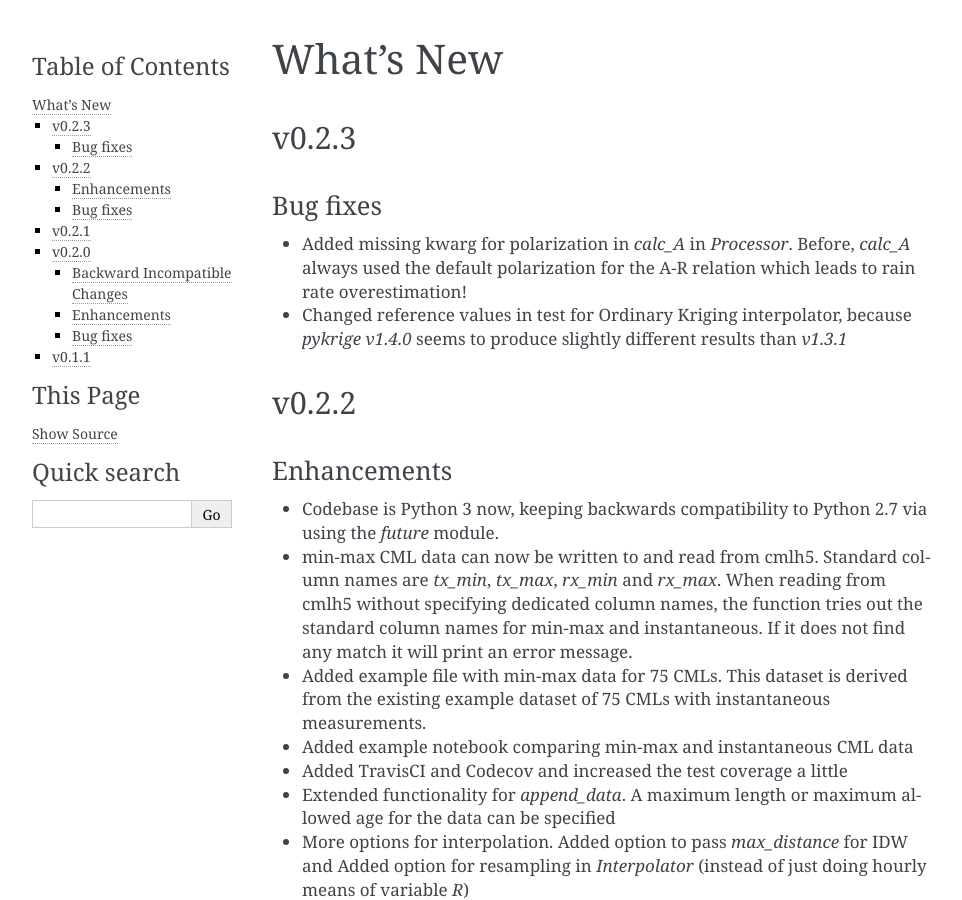
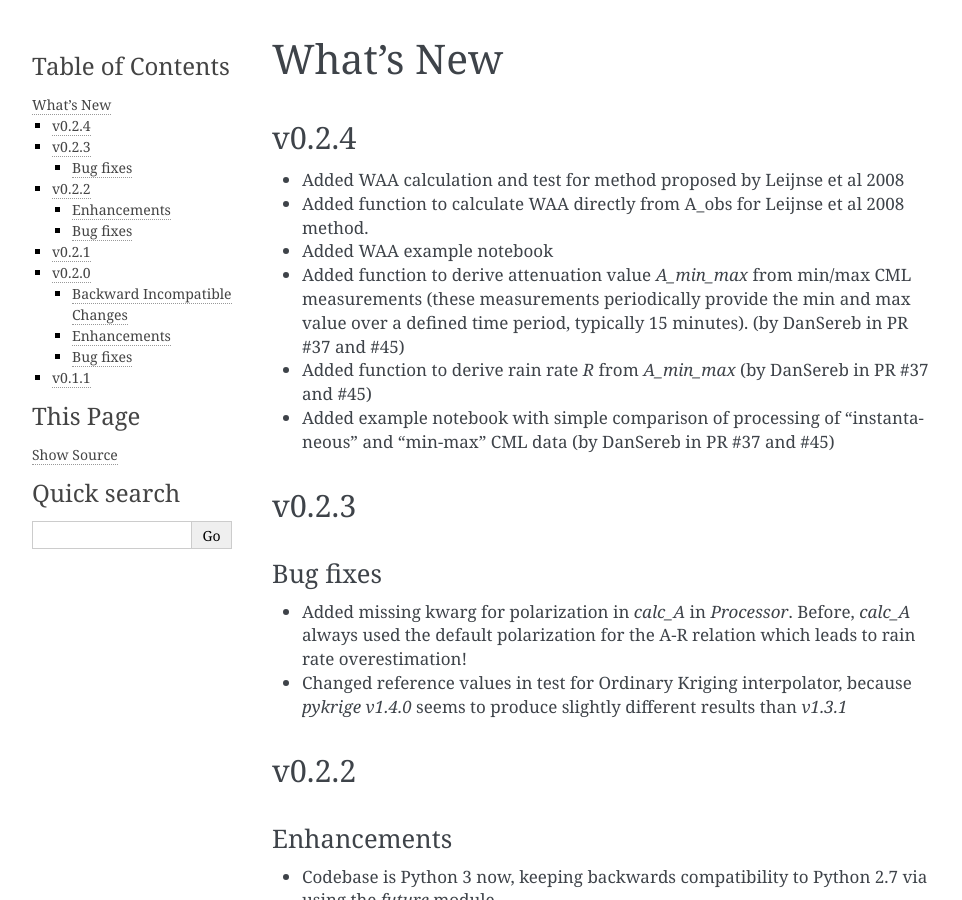
Before and after one commit to pycomlink/pycomlink, a Sphinx documentation site: the page built from docs/whats-new.rst, in a window 1280 px wide and 900 px high. Shown: the whole window, without its empty margins (148-1110 px from the left). Built offline with Sphinx 7.4.7, drawn with Linux system fonts in a browser that asks for light colours.

Commit message:
Updated whats-new
Closes #46

```diff
--- a/docs/whats-new.rst
+++ b/docs/whats-new.rst
@@ -1,5 +1,27 @@
 What's New
 ==========
+
+v0.2.4
+------
+
+* Added WAA calculation and test for method proposed by Leijnse et al 2008
+
+* Added function to calculate WAA directly from A_obs for Leijnse et al 2008
+  method.
+
+* Added WAA example notebook
+
+* Added function to derive attenuation value `A_min_max` from min/max CML
+  measurements (these measurements periodically provide the min and max
+  value over a defined time period, typically 15 minutes).
+  (by DanSereb in PR #37 and #45)
+
+* Added function to derive rain rate `R` from `A_min_max`
+  (by DanSereb in PR #37 and #45)
+
+* Added example notebook with simple comparison of processing of
+  "instantaneous" and "min-max" CML data  (by DanSereb in PR #37 and #45)
+
 
 v0.2.3
 ------
```
